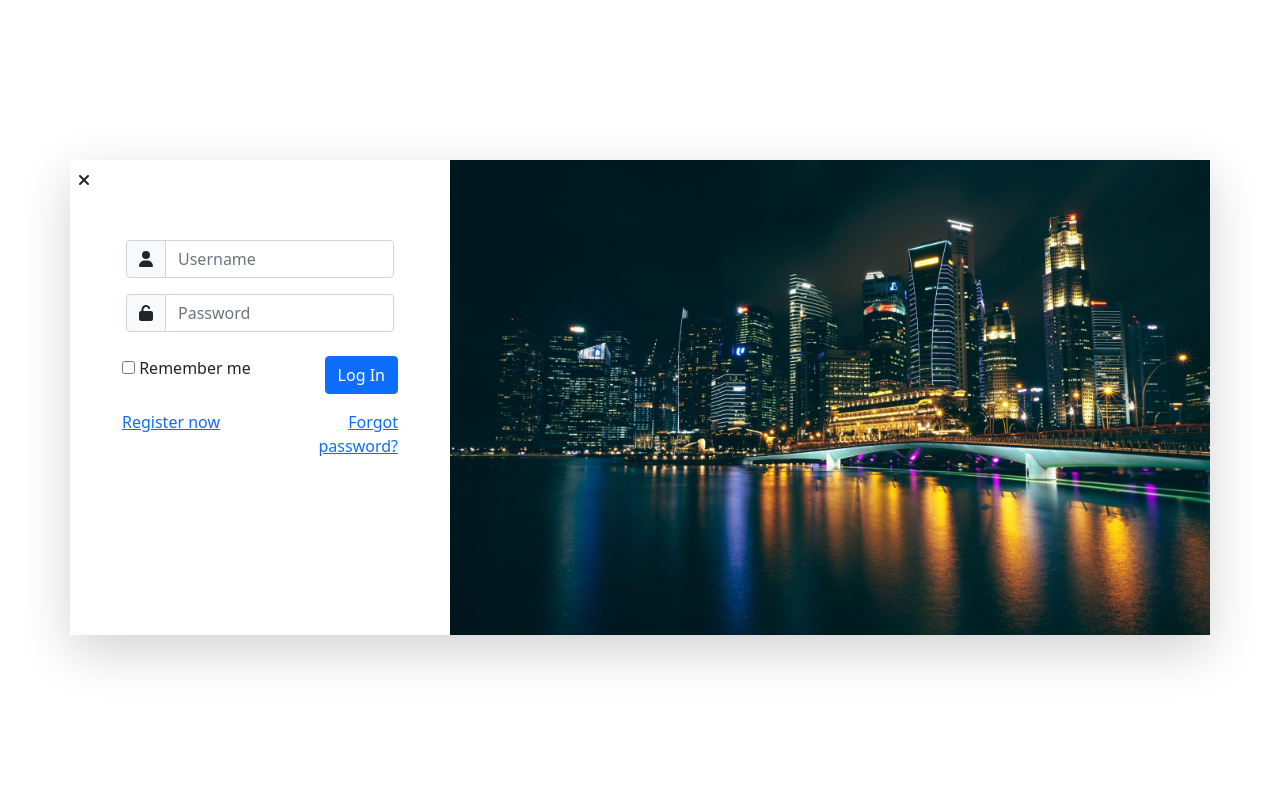
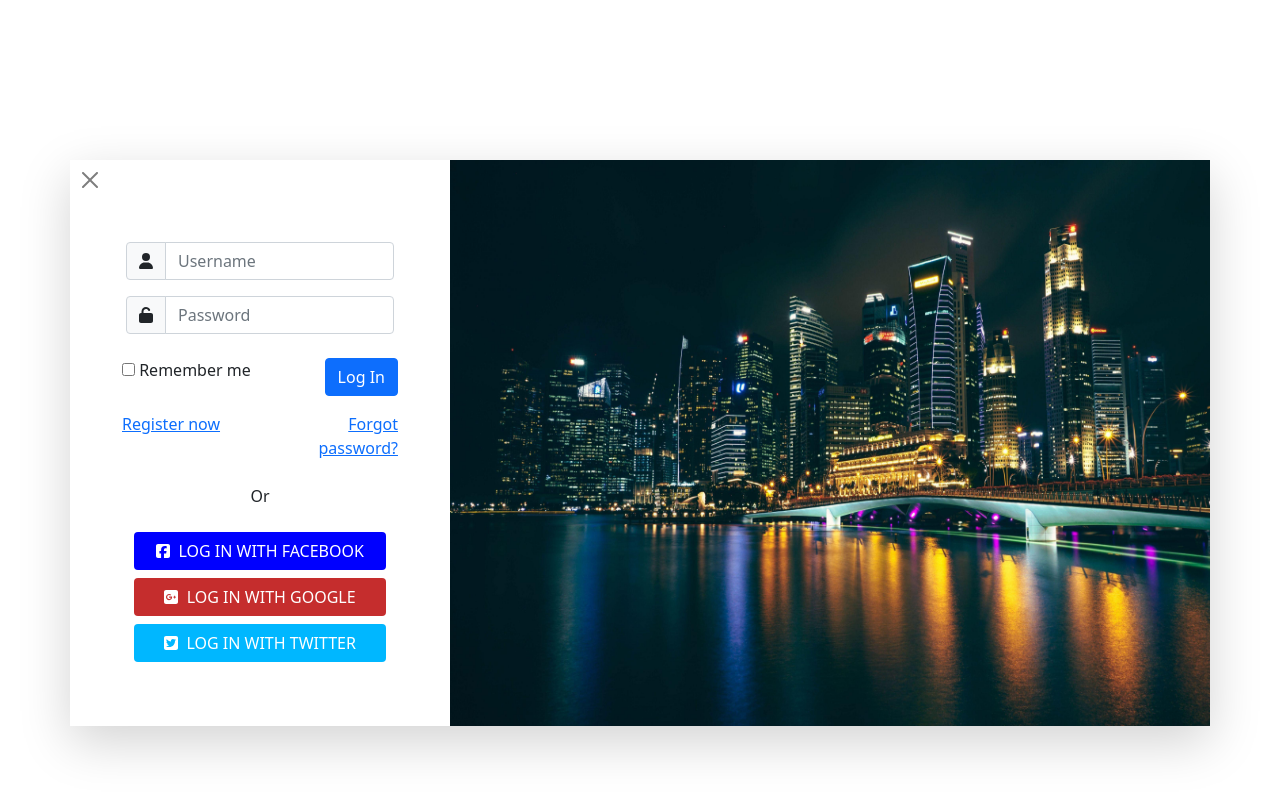
Before and after one commit to 4GeeksAcademy/FS64-AlbertJane-LoginPage, a plain HTML site: page index2.html in a window 1280 px wide. Drawn offline with nearby package versions, Linux system fonts and the light colour scheme.

Commit message:
index2 terminado

```diff
--- a/index2.html
+++ b/index2.html
@@ -12,19 +12,19 @@
     <title>Login page</title>
   </head>
   <body>
-   <div class="container m-auto bg-white shadow-lg popup d-grid">
+   <div class="container m-auto bg-white shadow-lg popup d-grid mb-md-5 mb-sm-5 mb-lg-0">
     <div class="row">
-        <div class="col-md-4 col-sm-12 p-2">
-            <i class="fa-solid fa-xmark"></i>
+        <div class="col-lg-4 col-md-6 col-sm-12 p-2">
+            <button type="button" class="btn-close" aria-label="Close"></button>
             <div class="container-fluid p-5 d-flex flex-column justify-content-center text-center">
                 <form action="">
                     <div class="input-group mb-3 rounded-5">
                         <span class="input-group-text  bg-light rounded-5" id="basic-addon1"><i class="fa-solid fa-user"></i></span>
-                        <input type="text" class="form-control" placeholder="Username" aria-label="Username" aria-describedby="basic-addon1">
+                        <input type="text" class="form-control" required placeholder="Username" aria-label="Username" aria-describedby="basic-addon1">
                     </div>
                     <div class="input-group mb-3 rounded-5">
                         <span class="input-group-text bg-light rounded-5" id="basic-addon1"><i class="fa-solid fa-unlock"></i></i></span>
-                        <input type="password" class="form-control" placeholder="Password" aria-label="Password" aria-describedby="basic-addon1">
+                        <input type="password" class="form-control" placeholder="Password" aria-label="Password" required aria-describedby="basic-addon1">
                     </div>
                     <div class="row">
                         <div class="col-6 p-2 justify-content-start text-start">
@@ -52,9 +52,15 @@
                     </div>
 
                 </form>
+                <p>Or</p>
+                <div class="container d-flex flex-column gap-2 p-2">
+                    <button class="btn btn-fb waves-effect waves-light px-0" style="background-color: blue; color:white;"><i class="fa-brands fa-square-facebook"></i>&nbsp; LOG IN WITH FACEBOOK</button>
+                    <button class="btn btn-fb waves-effect waves-light" style="background-color: rgb(197, 45, 45); color:white;"><i class="fa-brands fa-square-google-plus"></i>&nbsp; LOG IN WITH GOOGLE</button>
+                    <button class="btn btn-fb waves-effect waves-light" style="background-color: rgb(0, 183, 255); color:white;"><i class="fa-brands fa-square-twitter"></i>&nbsp; LOG IN WITH TWITTER</button>
+                </div>
             </div>
         </div>
-        <div class="col-md-8 col-sm-12 p-0">
+        <div class="col-lg-8 col-md-6 col-sm-12 p-0" >
             <img src="./img/3200212-2850602243.jpg" class="h-100 w-100" alt="">
         </div>
     </div>
```
